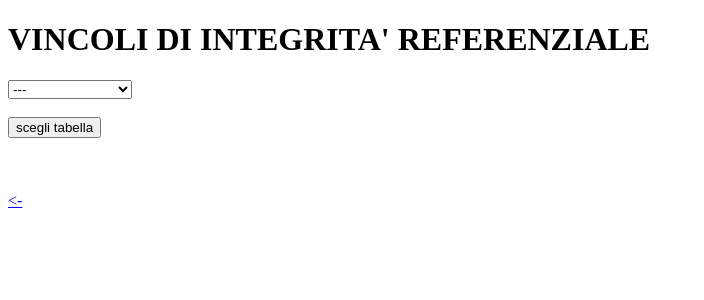
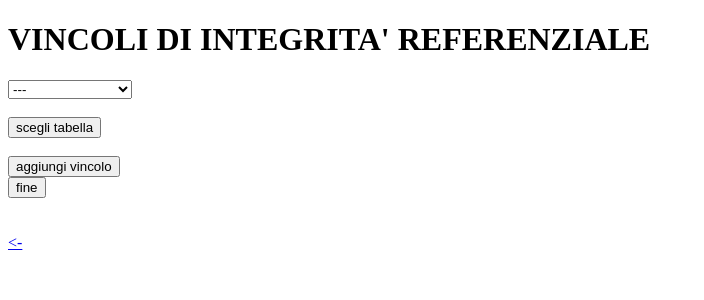
Before and after one commit to Teallapesca/cinciallegra_basi, a PHP site: page /vincoli.php in a window 1280 px wide. Shown: the top 300 px of the page, without its empty margins (0-704 px from the left). Run offline with PHP 8.4, Linux system fonts and the light colour scheme; the visitor is signed in with stand-in values (Sample User, id 1); tables that the repository leaves empty hold one stand-in row (values such as "Sample post").

Commit message:
vincolini

```diff
--- a/vincoli.php
+++ b/vincoli.php
@@ -14,6 +14,9 @@
         <?php
             //select per scegliere la tabella da cui prendere la chiave primaria
             $mail = $_SESSION['mailDocente'];
+            if(isset($_GET['aggiungi'])){
+                $_SESSION['prima']=1;
+            }
             if(isset($_SESSION['prima'])){
                 $query = "SELECT Nome FROM tabella_esercizio WHERE MailDocente='$mail' ;";
 
@@ -135,14 +138,14 @@
                     <select name=fk>
                         <option> --- </option>";
                         while ($row = mysqli_fetch_array($ris_attri)) {
-                            echo "<option value=" . $row['Nome'].$row['NomeTabella'] . ">" . $row['Nome'] ." ".$row['Tipo'] . "</option>";
+                            echo "<option value=" . $row['Nome'] . ">" . $row['Nome'] ." ".$row['Tipo'] . "</option>";
                         }
                     if (!mysqli_commit($conn)) {
                         mysqli_rollback($conn);
                         echo "Errore durante il commit della transazione.";
                     }
                     echo "</select> <br><br>
-                        <input type=submit name=sceltafk value='scegli tabella'><br><br>
+                        <input type=submit name=sceltafk value='scegli attributi'><br><br>
                         </form>";
 
                 }
@@ -158,15 +161,24 @@
                 echo "hai selezionato la chiave " . $primarykey."<br>";
                 echo "hai selezionato come seconda tabella " . $tabella."<br>";
                 echo "hai selezionato la chiave esterna " . $fkey."<br>";
-                $tabella2 = $_SESSION['tabella2'];
 
-                /*$ris = mysqli_query($conn, $query);
+                $query="INSERT INTO vincolo(NomeAttributoPK, NomeTabellaPK, NomeAttributoFK, NomeTabellaFK) VALUES ('$primarykey', '$tabella1', '$fkey', '$tabella');";
+                $inserimento = mysqli_query($conn, $query);
 
-                if (!$ris) {
-                    echo "ricerca fallita: " . die(mysqli_error($conn));
-                }*/
+                if (!$inserimento) {
+                    echo "ricerca fallita: " . mysqli_error($conn);
+                }else{
+                    echo "inserimento vincolo effettuato";
+                }
             }
         ?>
+        <form name=aggiungi method=GET action='vincoli.php'>
+            <input type=submit name=aggiungi value="aggiungi vincolo">
+        </form>
+        <form name=aggiungi method=GET action='tabFisica.php'>
+            <input type=submit name=fine value="fine">
+        </form>
+
         <br> <br> <a href=CreaTabelle.php > <- </a>
     </div>
 
```
Also changed, not shown: tabFisica.php (added, +22 -0 lines).
